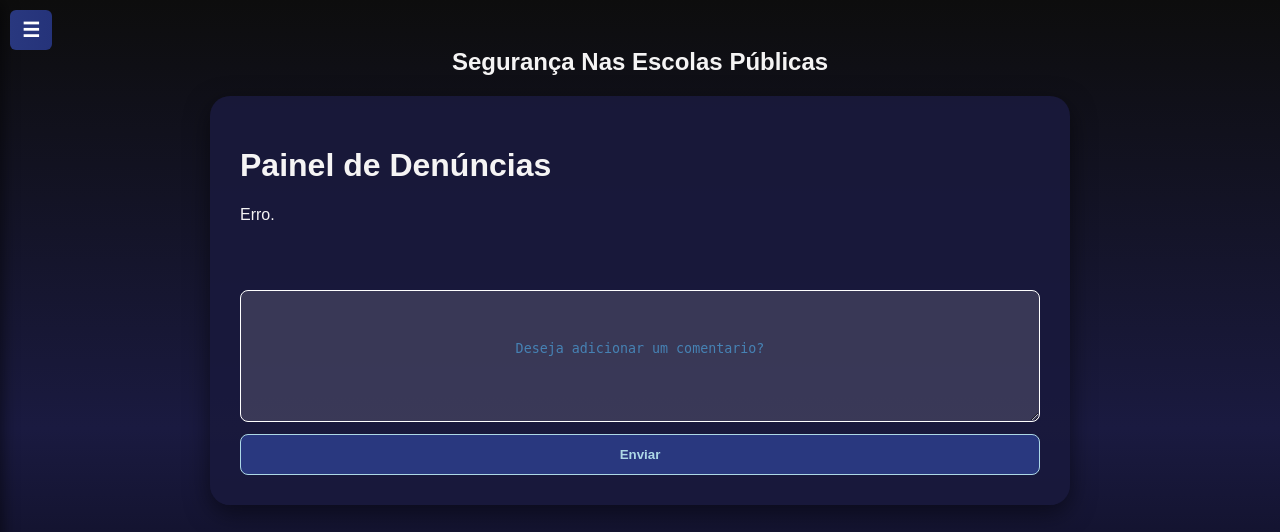
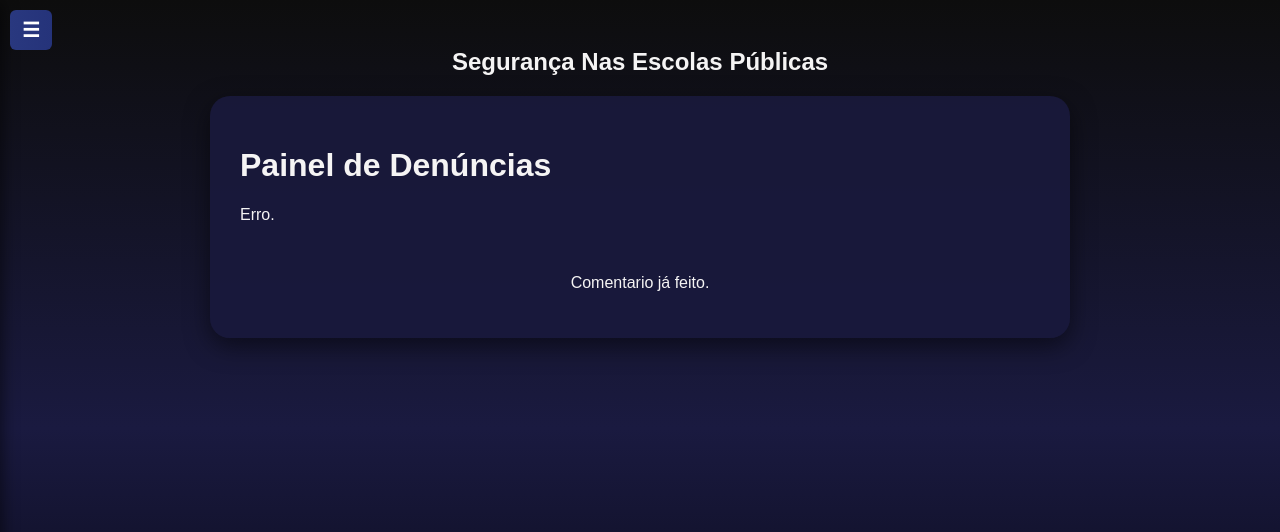
Before and after one commit to Intexsz/BADESP, a Flask app: template templates/DenunciaAberta.html in a window 1280 px wide. Shown: the top 532 px of the page. Run offline with Flask 3, Linux system fonts and the light colour scheme; the template is opened without the code that fills it, so the values that code supplies are empty.

Commit message:
alterei coisas

```diff
--- a/templates/DenunciaAberta.html
+++ b/templates/DenunciaAberta.html
@@ -64,11 +64,16 @@
       {% else %}
         <p>Erro.</p>
       {% endif %}
+      <br>
+      {% if usuario['comentario'] == '' %}
       <div class="comentario">
         <form action="{{ url_for('rotasecretaria.comentar', id=usuario['id']) }}" method="POST">
           <textarea name="comentario" style="text-align: center;" placeholder="Deseja adicionar um comentario?"></textarea>
           <button type="submit" class="abrir-btn" onclick="return confirmarTexto()">Enviar</button>
         </form>
+      {% else %}
+      <p style="align-items: center; text-align: center;">Comentario já feito.</p>
+      {% endif %}
     </div>
 
 
```
Also changed, not shown: denuncias.db.
